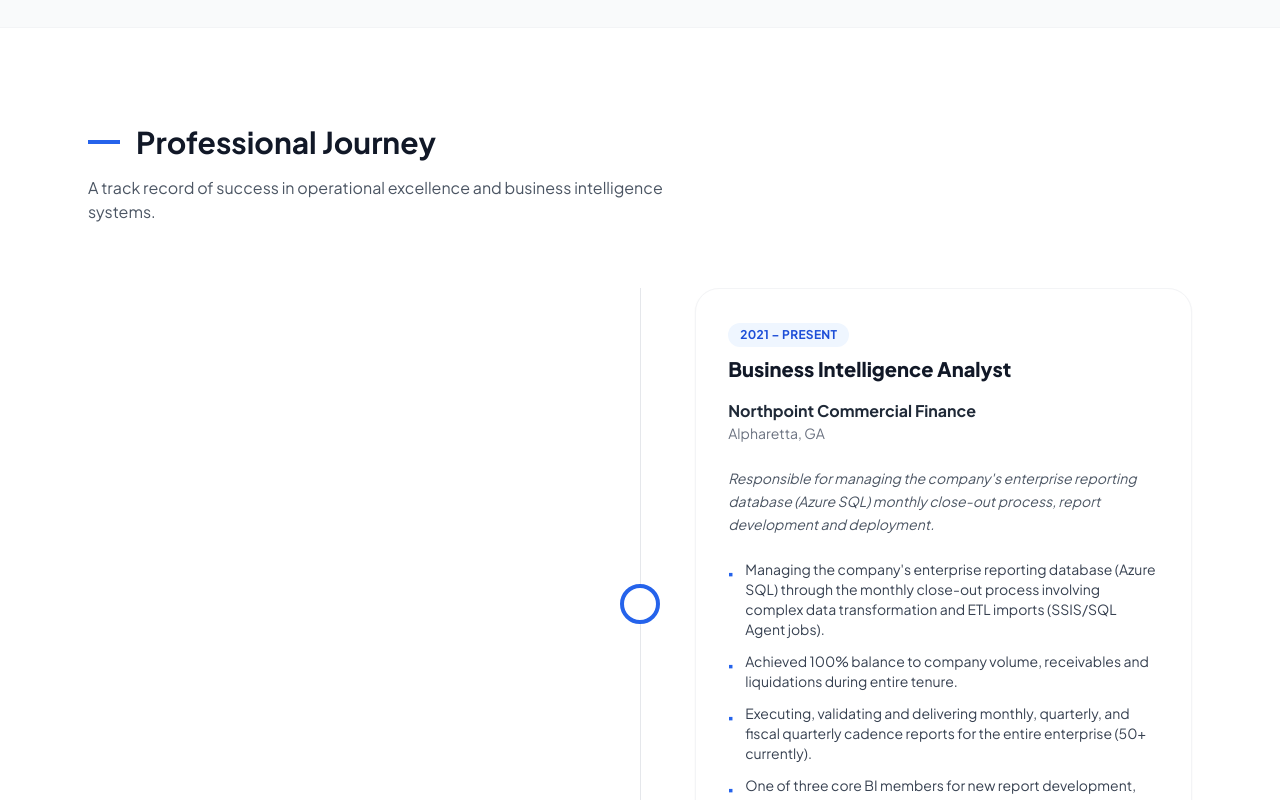
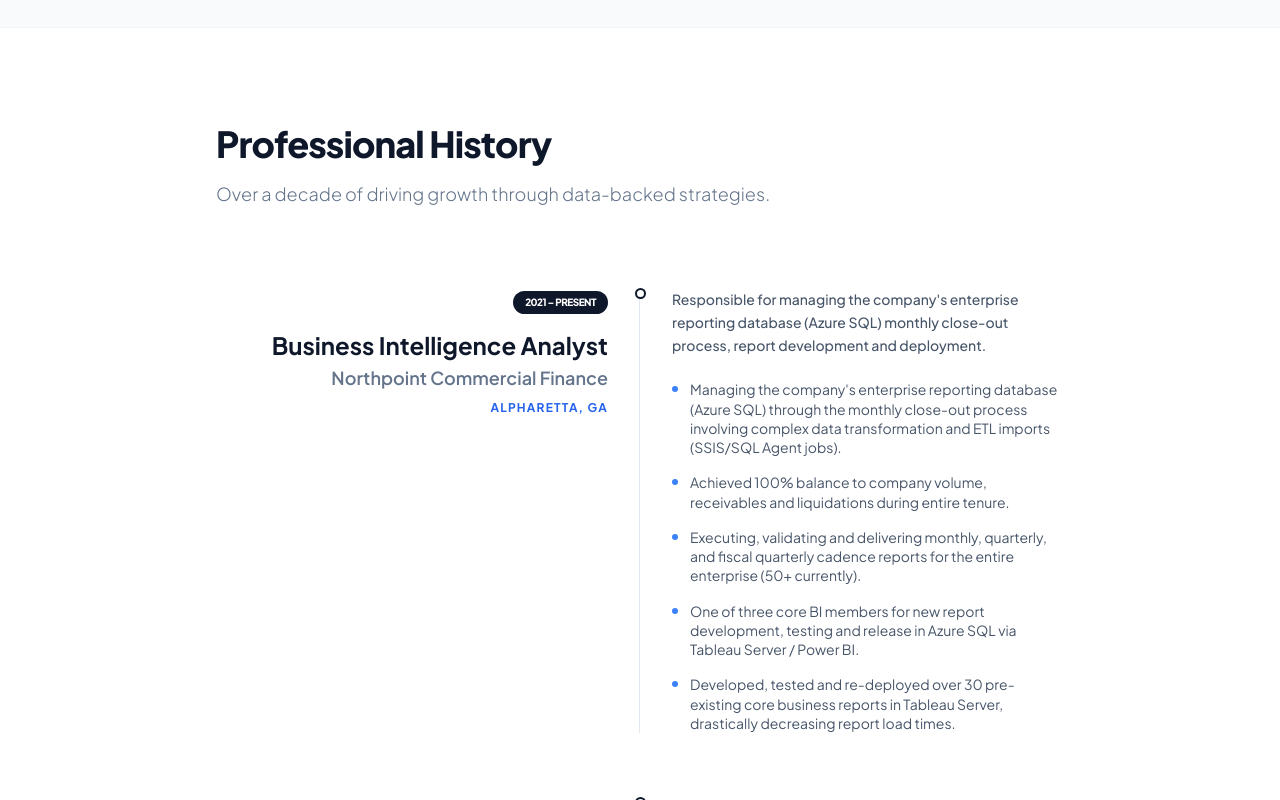
Before and after one commit to btburns308/brian-portfolio, a React (Vite) app: page / in a window 1280 px wide. Shown: the part 2020-2820 px from the top of the page. Built offline with nearby package versions, Linux system fonts and the light colour scheme.

Commit message:
Update ExperienceSection.tsx

```diff
--- a/components/ExperienceSection.tsx
+++ b/components/ExperienceSection.tsx
@@ -1,4 +1,3 @@
-
 import React from 'react';
 import { Experience } from '../types';
 
@@ -8,64 +7,49 @@
 
 const ExperienceSection: React.FC<ExperienceProps> = ({ experiences }) => {
   return (
-    <div className="max-w-6xl mx-auto px-6">
-      <div className="flex flex-col md:flex-row md:items-end justify-between mb-16 gap-4">
-        <div>
-          <h2 className="text-3xl font-bold text-gray-900 flex items-center">
-            <span className="w-8 h-1 bg-blue-600 mr-4"></span>
-            Professional Journey
-          </h2>
-          <p className="mt-4 text-gray-600 max-w-xl">
-            A track record of success in operational excellence and business intelligence systems.
-          </p>
-        </div>
+    <div className="max-w-4xl mx-auto px-6">
+      <div className="mb-20">
+        <h2 className="text-4xl font-extrabold text-slate-900 mb-4 tracking-tight">Professional History</h2>
+        <p className="text-slate-500 text-lg font-light">Over a decade of driving growth through data-backed strategies.</p>
       </div>
 
-      <div className="relative space-y-12">
-        {/* Vertical line for desktop */}
-        <div className="absolute left-[20px] md:left-[50%] top-0 bottom-0 w-px bg-gray-200 hidden md:block"></div>
+      <div className="space-y-16">
+        {experiences.map((exp, idx) => (
+          <div key={idx} className="group relative pl-10 md:pl-0">
+            {/* Timeline Line */}
+            <div className="absolute left-0 top-0 bottom-0 w-px bg-slate-200 md:left-1/2 md:-ml-px"></div>
 
-        {experiences.map((exp, idx) => (
-          <div key={idx} className={`relative flex flex-col md:flex-row items-center gap-8 ${idx % 2 === 0 ? 'md:flex-row-reverse' : ''}`}>
-            {/* Timeline node */}
-            <div className="absolute left-[20px] md:left-[50%] w-10 h-10 -ml-5 bg-white border-4 border-blue-600 rounded-full z-10 hidden md:block"></div>
+            <div className={`md:flex items-start gap-16 ${idx % 2 === 0 ? 'md:flex-row' : 'md:flex-row-reverse'}`}>
+              <div className="md:w-1/2 mb-4 md:mb-0">
+                <div className={`${idx % 2 === 0 ? 'md:text-right' : 'md:text-left'}`}>
+                  <span className="inline-block px-3 py-1 bg-slate-900 text-white text-[10px] font-black rounded-full mb-4 tracking-tighter uppercase">
+                    {exp.period}
+                  </span>
+                  <h3 className="text-2xl font-bold text-slate-900 mb-1 leading-tight group-hover:text-blue-600 transition-colors">
+                    {exp.role}
+                  </h3>
+                  <p className="text-lg font-semibold text-slate-500 mb-2">{exp.company}</p>
+                  <p className="text-xs font-bold text-blue-600 uppercase tracking-widest mb-4">{exp.location}</p>
+                </div>
+              </div>
 
-            {/* Content side */}
-            <div className="w-full md:w-[45%]">
-              <div className="bg-white p-8 rounded-3xl shadow-sm border border-gray-100 hover:shadow-xl hover:shadow-gray-100 transition-all duration-300 group">
-                <div className="flex justify-between items-start mb-4">
-                  <div>
-                    <span className="inline-block px-3 py-1 bg-blue-50 text-blue-700 text-xs font-bold rounded-full mb-2 tracking-wide uppercase">
-                      {exp.period}
-                    </span>
-                    <h3 className="text-xl font-extrabold text-gray-900 group-hover:text-blue-600 transition-colors">
-                      {exp.role}
-                    </h3>
-                  </div>
-                </div>
+              {/* Dot */}
+              <div className="absolute left-[-5px] top-0 w-[11px] h-[11px] bg-white border-2 border-slate-900 rounded-full z-10 md:left-1/2 md:ml-[-5.5px]"></div>
 
-                <div className="mb-6">
-                  <p className="font-bold text-gray-800">{exp.company}</p>
-                  <p className="text-sm text-gray-500">{exp.location}</p>
-                </div>
-
-                <p className="text-gray-600 text-sm leading-relaxed mb-6 italic">
+              <div className="md:w-1/2">
+                <p className="text-slate-600 text-sm leading-relaxed mb-6 font-medium">
                   {exp.description}
                 </p>
-
-                <ul className="space-y-3">
+                <ul className="space-y-4">
                   {exp.achievements.map((ach, aIdx) => (
-                    <li key={aIdx} className="flex items-start text-sm text-gray-700">
-                      <span className="mr-3 text-blue-600 mt-1 font-bold">▪</span>
+                    <li key={aIdx} className="flex items-start text-sm text-slate-600 leading-snug">
+                      <span className="w-1.5 h-1.5 rounded-full bg-blue-500 mt-1.5 mr-3 shrink-0"></span>
                       <span>{ach}</span>
                     </li>
                   ))}
                 </ul>
               </div>
             </div>
-
-            {/* Empty side for layout on desktop */}
-            <div className="hidden md:block w-[45%]"></div>
           </div>
         ))}
       </div>
```
